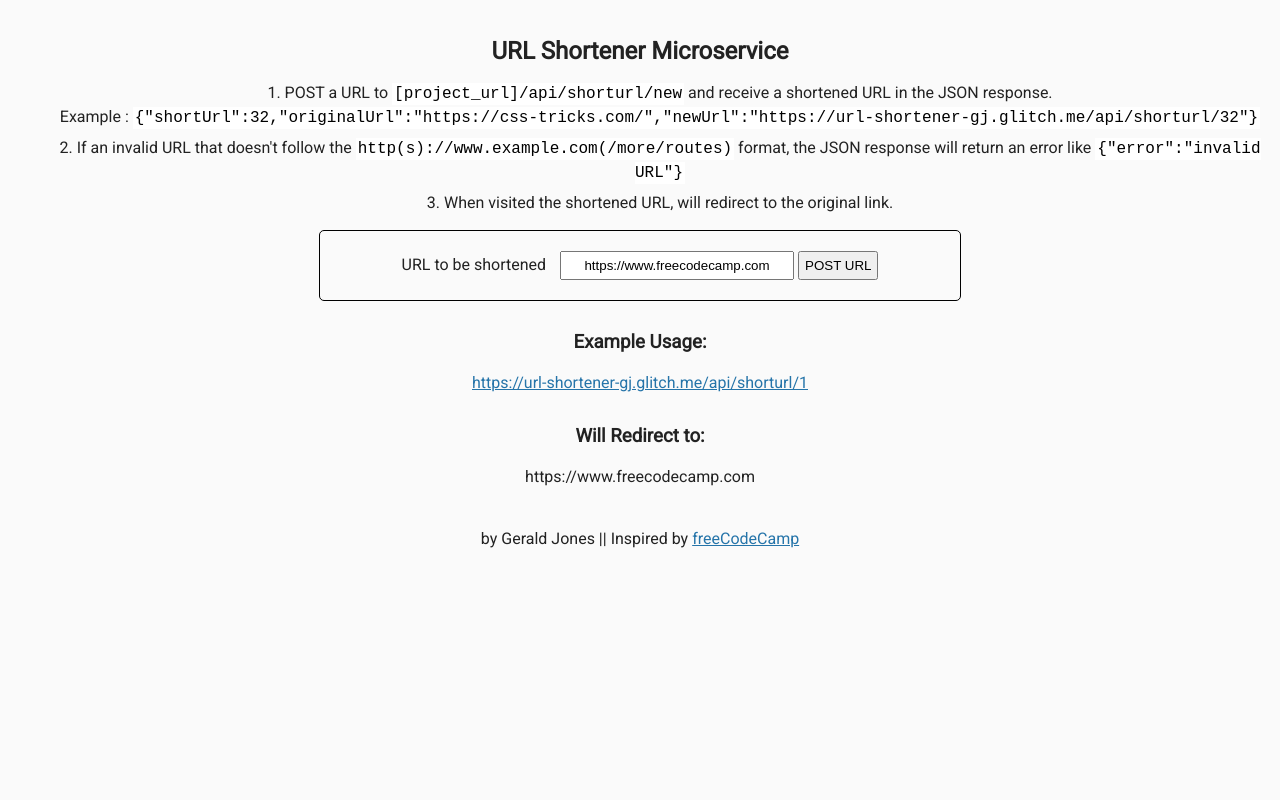
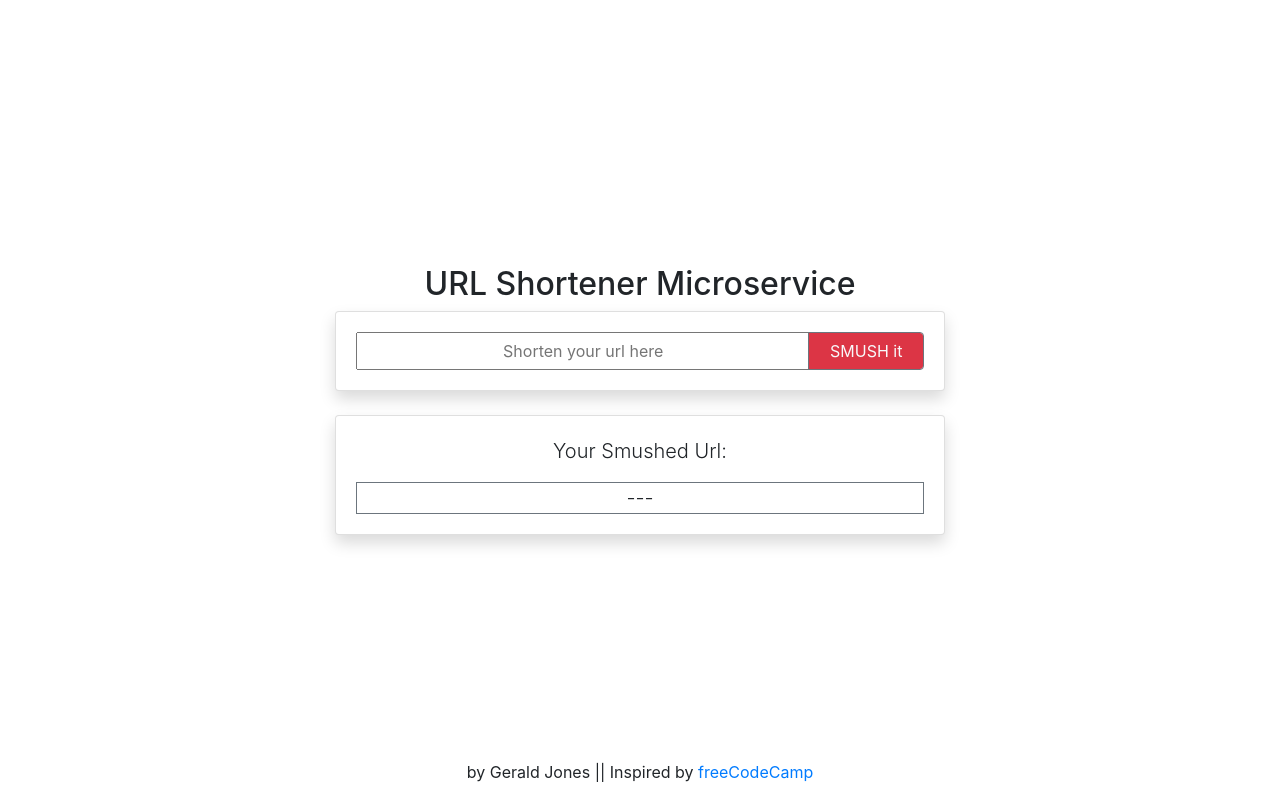
Before and after one commit to znematoadz/URLshortener, a website: page views/index.html in a window 1280 px wide. Drawn offline with nearby package versions, Linux system fonts and the light colour scheme.

Commit message:
👍🏵 Updated with Glitch

```diff
--- a/handlers/urlShortener.js
+++ b/handlers/urlShortener.js
@@ -37,7 +37,7 @@ exports.newUrl = (req, res) => {
                 resp !== null ? res.json(resp) :
                 dbModels.create(newEntry, (err, data) => { err ?
                     console.log("error ", err) :
-                  dbModels.findOneAndUpdate(newEntry, {$set: {newUrl: "https://url-shortener-gj.glitch.me/api/shorturl/" + data['shortUrl']}}, {new: true}, (req, resp) => {
+                  dbModels.findOneAndUpdate(newEntry, {$set: {newUrl: 'https://smush.glitch.me/' + data['shortUrl']}}, {new: true}, (req, resp) => {
                   dbModels.findOne(newEntry, "shortUrl originalUrl newUrl -_id",(req, resp) => {
                   res.json(resp)})
                });
--- a/package.json
+++ b/package.json
@@ -12,7 +12,8 @@
     "mongoose": "^4.5.7",
     "cors": "^2.8.5",
     "body-parser": "^1.18.3",
-    "mongoose-auto-increment": "^5.0.1"
+    "mongoose-auto-increment": "^5.0.1",
+    "dotenv": "^6.2.0"
   },
   "engines": {
     "node": "^4.4.5"
--- /dev/null
+++ b/public/css/style.css
@@ -0,0 +1,47 @@
+/****** Main Styling ******/
+
+body {
+	font-family: 'Lato', sans-serif;
+	font-size: 16px;
+	color: #222;
+	background-color: #FaFaFa;
+	text-align: center;
+	line-height: 1.4em;
+  height: 100vh;
+}
+
+
+
+h3 {
+  margin-top: 30px;
+}
+
+.footer {
+	margin-top: 40px;
+}
+
+
+
+
+a {
+	color: #2574A9;
+}
+
+form {
+
+  border-radius: 5px;
+  margin:  auto;
+  padding: 20px;
+
+}
+
+
+
+input {
+  padding: 5px;
+}
+
+input[type=text] {
+  width: 80%;
+  text-align: center;
+}
--- a/public/style.css
+++ /dev/null
@@ -1,74 +0,0 @@
-/****** Main Styling ******/
-
-body {
-	font-family: 'Roboto', sans-serif;
-	font-size: 16px;
-	color: #222;
-	background-color: #FaFaFa;
-	text-align: center;
-	line-height: 1.4em;
-}
-
-.container {
-	padding: 0;
-	margin-top: 40px;
-}
-
-h3 {
-  margin-top: 30px;
-}
-
-.footer {
-	margin-top: 40px;
-}
-
-.user-stories {
-  position: relative;
-  text-align: justify;
-  max-width: 700px;
-  margin: 15px auto;
-}
-code {
-  font-family: monospace;
-  padding: 2px;
-  color: black;
-  background-color: #fff;
-}
-ol {
-	list-style-position: inside;
-}
-ul {
-	list-style-type: none;
-}
-
-li {
-  margin-bottom: 0.5em;
-}
-.user-stories li {
-  margin-bottom: 1em;
-}
-
-a {
-	color: #2574A9;
-}
-
-form {
-  border: solid 1px black;
-  border-radius: 5px;
-  margin: 10px auto;
-  padding: 20px;
-  max-width: 600px;
-}
-
-label {
-  margin-right: 10px;
-}
-
-input {
-  padding: 5px;
-}
-
-input[type=text] {
-  width: 220px;
-  text-align: center;
-}
--- a/server.js
+++ b/server.js
@@ -13,7 +13,7 @@ app.use(cors());
 
 // enable body-parser to parse the url data
 app.use( bodyParser.urlencoded({extended: false}))
-
+app.use(bodyParser.json());
 
 // setup front end routing
 app.use('/public', express.static(process.cwd() + '/public'));
@@ -23,9 +23,9 @@ app.get('/', function(req, res){
 });
 
 
-app.post('/api/shorturl/new', urlShortener.newUrl);
+app.post('/new', urlShortener.newUrl);
 
-app.get('/api/shorturl/:shortUrl', urlShortener.shortUrl);
+app.get('/:shortUrl', urlShortener.shortUrl);
 
 
 
--- a/views/index.html
+++ b/views/index.html
@@ -3,41 +3,44 @@
 <html>
 
    <head>
-      <title>URL Shortener</title>
+      <title>Smush URL Shortener</title>
       <link rel="shortcut icon" href="https://cdn.hyperdev.com/us-east-1%3A52a203ff-088b-420f-81be-45bf559d01b1%2Ffavicon.ico" type="image/x-icon"/>
-      <link href="https://fonts.googleapis.com/css?family=Roboto" rel="stylesheet" type="text/css">
-      <link href="/public/style.css" rel="stylesheet" type="text/css">
+      <link href="https://fonts.googleapis.com/css?family=Lato" rel="stylesheet" type="text/css">
+      <link href="/public/css/style.css" rel="stylesheet" type="text/css">
+     <link rel="stylesheet" href="https://stackpath.bootstrapcdn.com/bootstrap/4.2.1/css/bootstrap.min.css" integrity="sha384-GJzZqFGwb1QTTN6wy59ffF1BuGJpLSa9DkKMp0DgiMDm4iYMj70gZWKYbI706tWS" crossorigin="anonymous">
    </head>
 
-   <body>
-      <div class="container">
-        <h2>URL Shortener Microservice</h2>
-        <ol>
-          <li>POST a URL to <code>[project_url]/api/shorturl/new</code> and receive a shortened URL in the JSON response.<br>Example : <code>{"shortUrl":32,"originalUrl":"https://css-tricks.com/","newUrl":"https://url-shortener-gj.glitch.me/api/shorturl/32"}</code></li>
-          <li>If an invalid URL that doesn't follow the <code>http(s)://www.example.com(/more/routes)</code> format, the JSON response will return an error like <code>{"error":"invalid URL"}</code>
-          </li>
-          <li>When visited the shortened URL, will redirect to the original link.</li>
-        </ol>
+   <body class="d-flex justify-content-center align-items-center">
+      <div class="col-sm-8 col-xl-6 text-center">
 
 
-        <form action="api/shorturl/new" method="POST">
-          <label for="url_input">URL to be shortened</label>
-          <input id="url_input" type="text" name="url" value="https://www.freecodecamp.com">
-          <input type="submit" value="POST URL">
+        <h2>URL Shortener Microservice</h2>
+
+
+        <form id="url-form" class="form-group d-flex card shadow mb-4" action="api/shorturl/new" method="POST">
+          <div class="input-group">
+
+
+          <input id="url-input" class="input-group-prepend" type="text" name="url" placeholder="Shorten your url here">
+          <input class="form-control input-group-append bg-danger text-light btn btn-outline-secondary" type="submit" value="SMUSH it">
+          </div>
         </form>
-        <h3>Example Usage:</h3>
-        <a href="https://url-shortener-gj.glitch.me/api/shorturl/1">
-          https://url-shortener-gj.glitch.me/api/shorturl/1
-        </a>
+        <div class="d-flex lead card card-body shadow mt-3">
 
-        <h3>Will Redirect to:</h3>
-        <p>https://www.freecodecamp.com</p>
+        <p id="card-header">Your Smushed Url:</p>
+        <div id="short-url"  class="border border-secondary">
+          ---
+        </div>
+          </div>
+
       </div>
-      <div class="footer">
+      <div class="footer fixed-bottom text-center">
         <p>
           by Gerald Jones || Inspired by <a href="http://www.freecodecamp.com">freeCodeCamp</a>
         </p>
       </div>
+
+     <script src="public/js/main.js"></script>
    </body>
 
 
```
Also changed, not shown: public/js/main.js (added, +35 -0 lines), shrinkwrap.yaml (+8 -0 lines), LICENSE.md (added), README.md.
